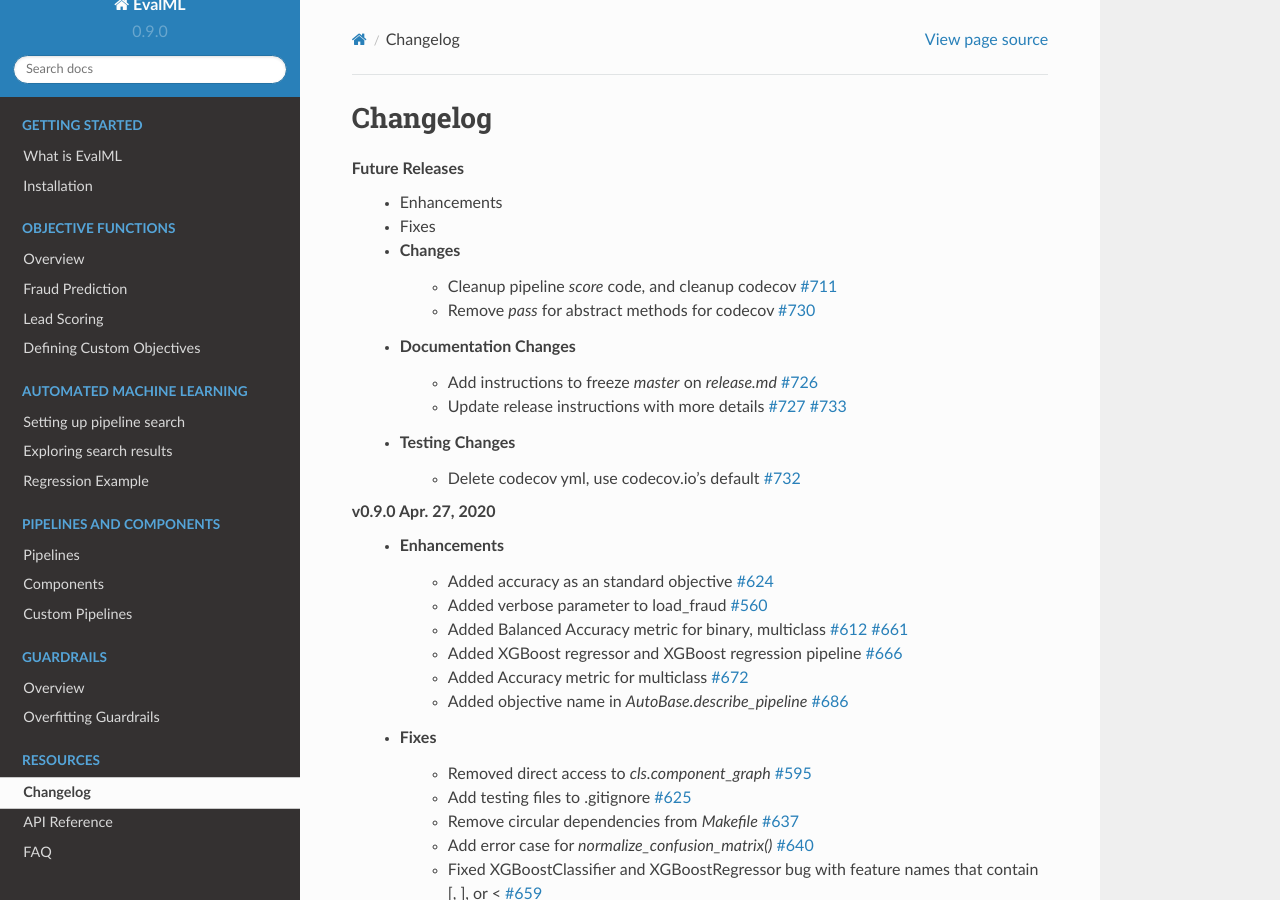
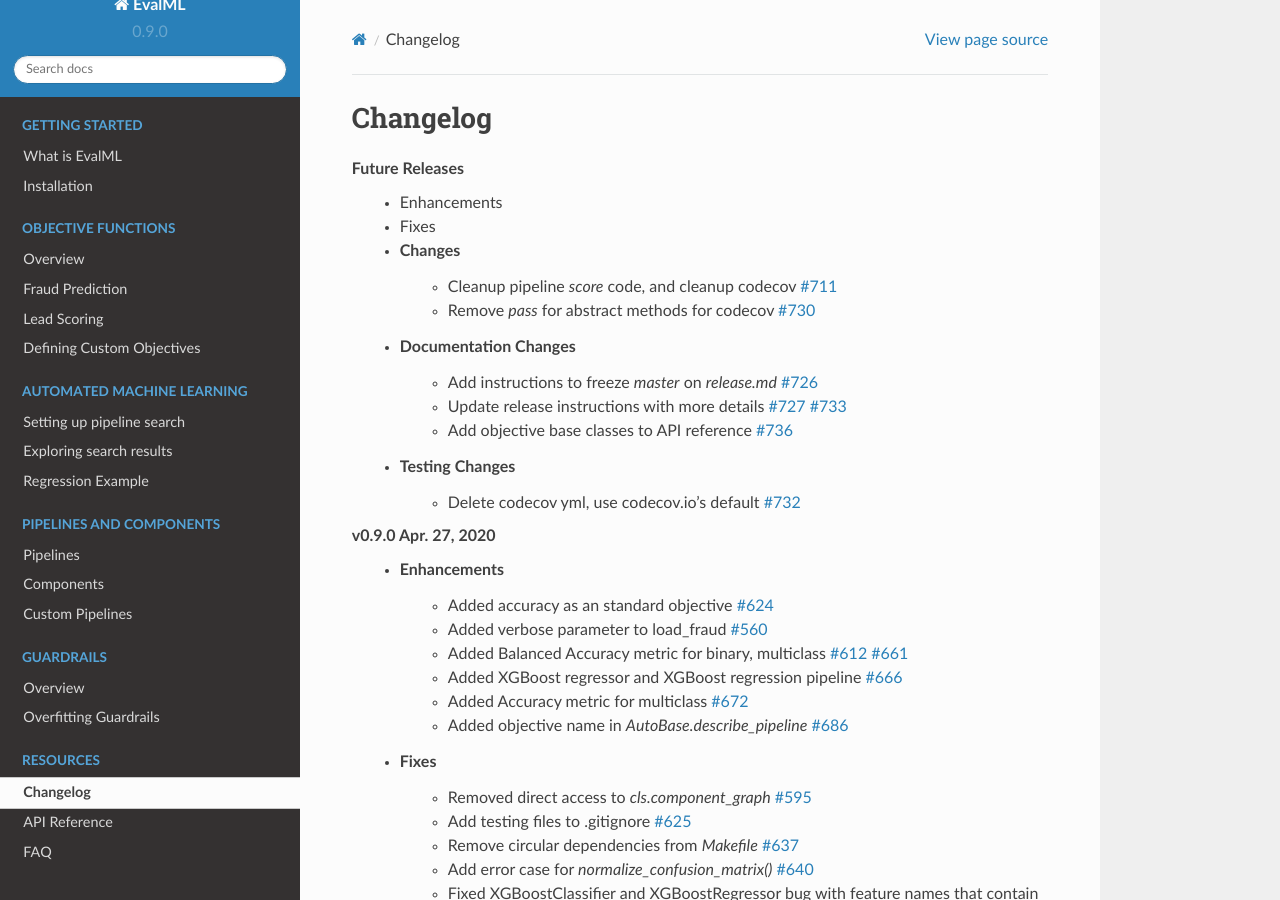
Before and after one commit to alteryx/evalml, a Sphinx documentation site: the page built from docs/source/changelog.rst, in a window 1280 px wide and 900 px high. Built offline with Sphinx 7.4.7 and the Read the Docs theme 2.0.0, drawn with Linux system fonts in a browser that asks for light colours; comment, search, counter and statistics services are not loaded.

Commit message:
changelog

```diff
--- a/docs/source/changelog.rst
+++ b/docs/source/changelog.rst
@@ -11,6 +11,7 @@
     * Documentation Changes
         * Add instructions to freeze `master` on `release.md` :pr:`726`
         * Update release instructions with more details :pr:`727` :pr:`733`
+        * Add objective base classes to API reference :pr:`736`
     * Testing Changes
         * Delete codecov yml, use codecov.io's default :pr:`732`
 
```
